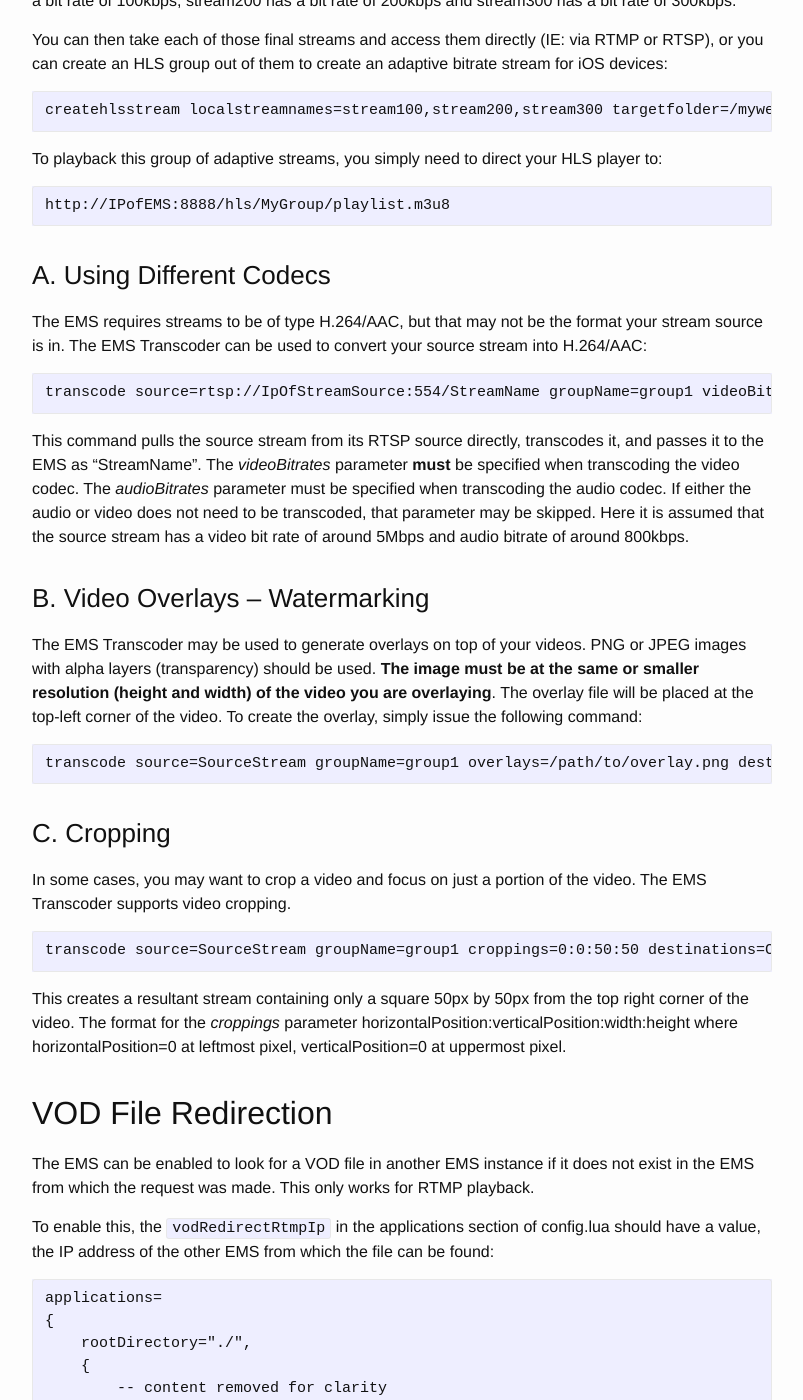
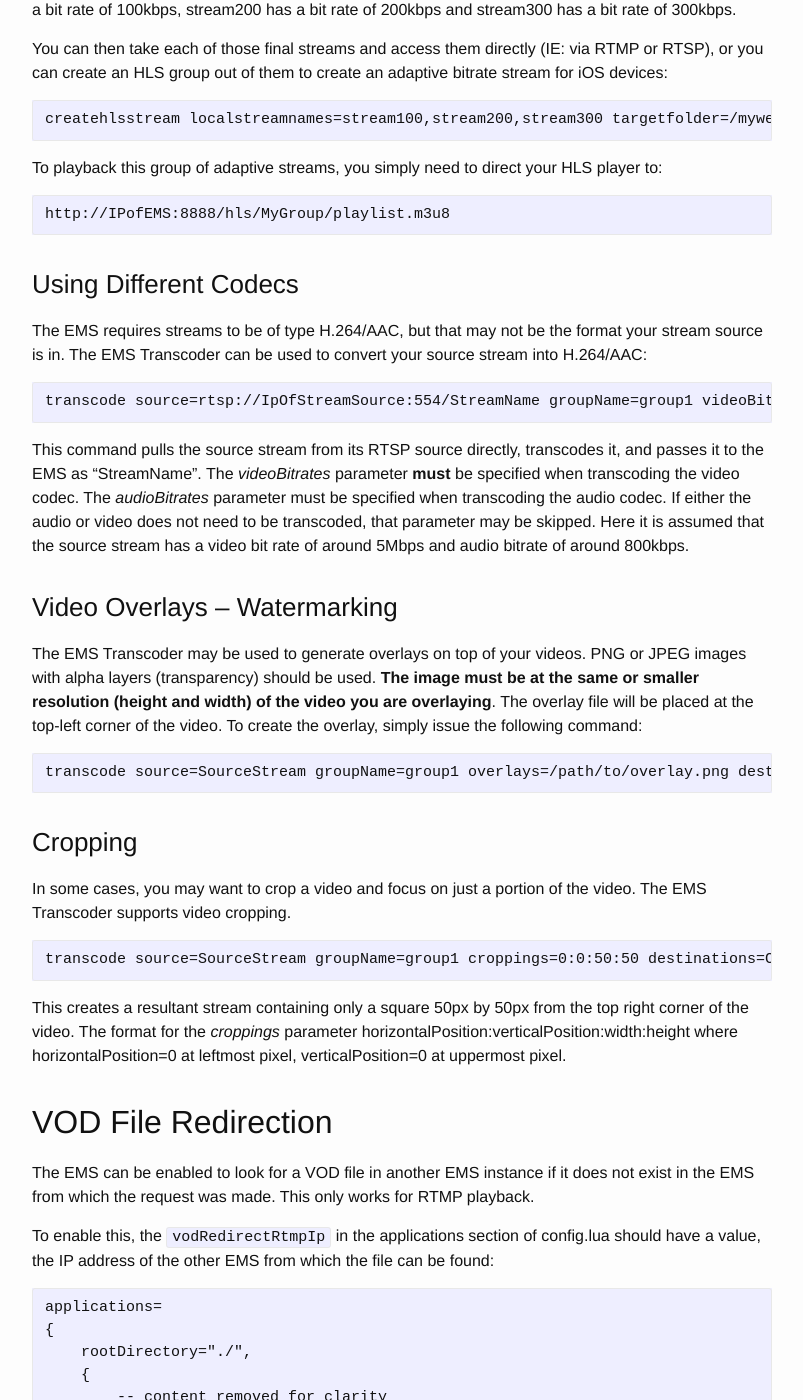
Before and after one commit to EvoStream/ems_user_guide, a Jekyll site: the page built from _posts/2016-01-01-capabilities.md, in a window 1280 px wide and 1400 px high, scrolled down 3910 px. Shown: the whole window, without its empty margins (238-1041 px from the left). Built offline with Jekyll 4.4.1, drawn with Linux system fonts in a browser that asks for light colours; some of the changed text lies outside the part shown.

Commit message:
Updated formatting
remove ABC to fix TOC

```diff
--- a/_posts/2016-01-01-capabilities.md
+++ b/_posts/2016-01-01-capabilities.md
@@ -42,7 +42,7 @@ The only `pullStream` parameter which is NOT available within a VOD file is:
 
 ## Server-Side Playlists
 
-### A. Playlist File
+### Playlist File
 
 Playlist Files are simple text files which can be placed into one of the EvoStream Media Server's configured _media directories_ (as defined in the _config.lua_ file). Playlist Files allow users to specify a list of streams, both live and recorded, which are played back in sequence upon a client request.
 
@@ -74,7 +74,7 @@ The first line of the file (beginning with the comment delimiter '#') is a comme
 
 
 
-### B. Playlist Playback
+### Playlist Playback
 
 Playing a playlist is very simple and can be done just like requesting a media file playback. From a flash player, simply request a stream with a URI of:
 
@@ -92,7 +92,7 @@ Users may then request the stream livePlaylist which will be the normal play-out
 
 
 
-### C. Playlist Manipulation
+### Playlist Manipulation
 
 The EMS provides a simple mechanism for manipulating a playlist which is currently being viewed. The `insertPlaylistItem` API funcation allows users to insert live streams and video files into the playlist. These new items are added with a specific start time. When that start time is "now" the source of the stream will be immediately switched to the new playlist item. This leads to an entire collection of uses:
 
@@ -125,7 +125,7 @@ The EMS is packaged with a software encoder which provides a wide variety of add
 
 Transcoding is an inherently complicated process, given the huge variety of options available for compressing audio and video. The EMS provides a simple `transcode` API which makes the entire process very easy.
 
-#### Changing Stream Bitrates
+### Changing Stream Bitrates
 
 A common use case for transcoding involves the "translating"(down-scaling) of an HD stream into lower bitrates to support Adaptive Streaming protocols and smaller clients like Android and iOS devices.
 
@@ -145,7 +145,7 @@ To playback this group of adaptive streams, you simply need to direct your HLS p
 
 
 
-### A. Using Different Codecs
+### Using Different Codecs
 
 The EMS requires streams to be of type H.264/AAC, but that may not be the format your stream source is in. The EMS Transcoder can be used to convert your source stream into H.264/AAC:
 
@@ -155,7 +155,7 @@ This command pulls the source stream from its RTSP source directly, transcodes i
 
 
 
-### B. Video Overlays – Watermarking
+### Video Overlays – Watermarking
 
 The EMS Transcoder may be used to generate overlays on top of your videos. PNG or JPEG images with alpha layers (transparency) should be used. **The image must be at the same or smaller resolution (height and width) of the video you are overlaying**. The overlay file will be placed at the top-left corner of the video. To create the overlay, simply issue the following command:
 
@@ -163,7 +163,7 @@ The EMS Transcoder may be used to generate overlays on top of your videos. PNG o
 
 
 
-### C. Cropping
+### Cropping
 
 In some cases, you may want to crop a video and focus on just a portion of the video. The EMS Transcoder supports video cropping.
 
@@ -205,7 +205,7 @@ Metadata is data about data, or in this case, data about and/or related to strea
 
 
 
-### A. Ingestion and Aggregation
+### Ingestion and Aggregation
 
 ![CAPAB-FIG1]({{site.baseurl}}/assets/capab1.png)
 
@@ -241,7 +241,7 @@ Once a metadata is received, the EMS Metadata Manager stores these metadata and
 
 
 
-### B. Metadata Delivery
+### Metadata Delivery
 
 ![CAPAB-FIG2]({{site.baseurl}}/assets/capab2.png)
 
```
